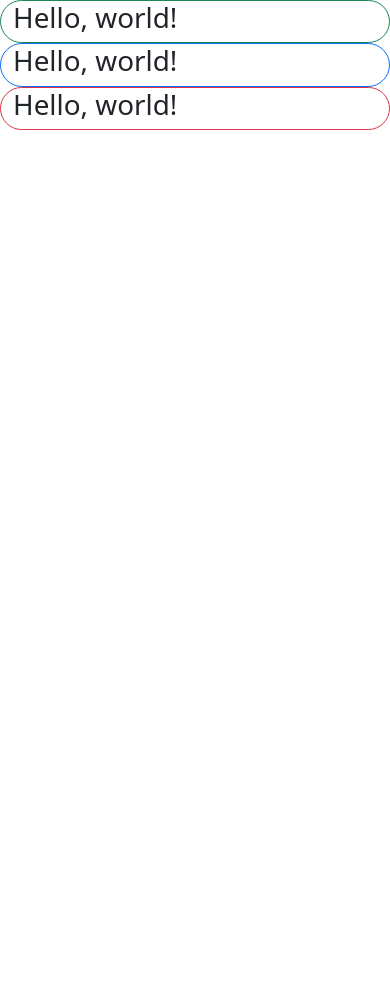
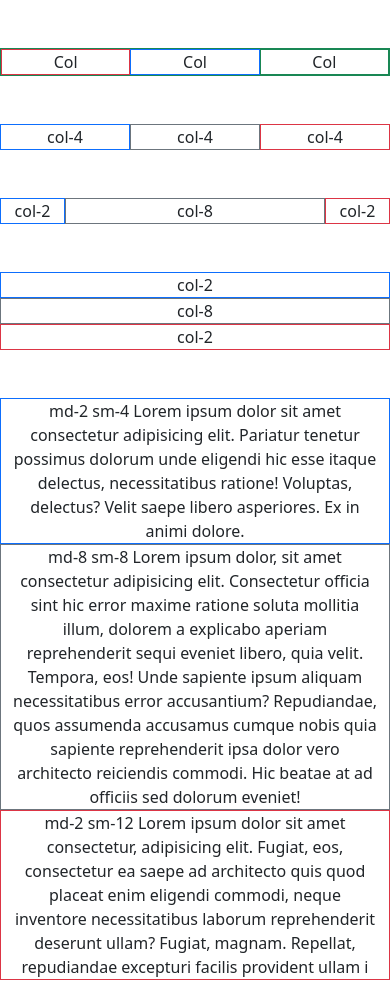
Before and after one commit to laloPadilla10/yasueltanos, a plain HTML site: page web7/CDN/index.html in a window 390 px wide. Before the commit the page ends 844 px from the top, so only its background shows below. Drawn offline with nearby package versions, Linux system fonts and the light colour scheme.

Commit message:
ci: grid and breakpoints tests

```diff
--- a/web7/CDN/index.html
+++ b/web7/CDN/index.html
@@ -7,16 +7,50 @@
     <link href="https://cdn.jsdelivr.net/npm/bootstrap@5.2.1/dist/css/bootstrap.min.css" rel="stylesheet" integrity="sha384-iYQeCzEYFbKjA/T2uDLTpkwGzCiq6soy8tYaI1GyVh/UjpbCx/TYkiZhlZB6+fzT" crossorigin="anonymous">
   </head>
   <body>
-    <div class="container border border-success border-1 rounded-pill">
-      <h1>Hello, world!</h1>
+    <!-- .row>.col*3...3 columnas identicas con col...................................................... -->
+    <div class="container border border-success border-1 text-center my-5">
+      <div class="row">
+        <div class="col border border-danger">Col </div>
+        <div class="col border border-primary">Col </div>
+        <div class="col border border-success">Col </div>
+        <!-- Cursor duplicado Ctrl +Alt y abajo.................................-->
+      </div>
     </div>
-    <div class="container-md border border-primary border-1 rounded-pill">
-      <h1>Hello, world!</h1>
+    <!-- 3 Columnas identicas usando col-4 -->
+    <div class="container text-center my-5">
+      <div class="row">
+        <div class="col col-4 border border-primary">col-4</div>
+        <div class="col col-4 border border-secondary">col-4</div>
+        <div class="col col-4 border border-danger">col-4</div>
+      </div>
     </div>
-    <div class="container-fluid border border-danger border-1 rounded-pill">
-      <h1>Hello, world!</h1>
+    <!-- Shift +Alt + A COMENTARIO RAPIDO -->
+    <!-- 2 columnas identicas y una diferente-->
+    <div class="container text-center my-5">
+      <div class="row">
+        <div class="col col-2 border border-primary">col-2</div>
+        <div class="col col-8 border border-secondary">col-8</div>
+        <div class="col col-2 border border-danger">col-2</div>
+      </div>
     </div>
-
+    <!-- 2 columnas identicas y una diferente-->
+    <div class="container text-center my-5">
+      <div class="row">
+        <div class="col-md-2 border border-primary">col-2</div>
+        <div class="col-md-8 border border-secondary">col-8</div>
+        <div class="col-md-2 border border-danger">col-2</div>
+      </div>
+    </div>
+    <!-- 2 columnas identicas y una diferente con 2 breakpoints-->
+    <div class="container text-center my-5">
+      <div class="row">
+        <div class="col-md-2 col-sm-4 border border-primary">md-2 sm-4 Lorem ipsum dolor sit amet consectetur adipisicing elit. Pariatur tenetur possimus dolorum unde eligendi hic esse itaque delectus, necessitatibus ratione! Voluptas, delectus? Velit saepe libero asperiores. Ex in animi dolore.</div>
+        <div class="col-md-8 col-sm-8 border border-secondary">md-8 sm-8 Lorem ipsum dolor, sit amet consectetur adipisicing elit. Consectetur officia sint hic error maxime ratione soluta mollitia illum, dolorem a explicabo aperiam reprehenderit sequi eveniet libero, quia velit. Tempora, eos!
+        Unde sapiente ipsum aliquam necessitatibus error accusantium? Repudiandae, quos assumenda accusamus cumque nobis quia sapiente reprehenderit ipsa dolor vero architecto reiciendis commodi. Hic beatae at ad officiis sed dolorum eveniet!</div>
+        <div class="col-md-2 col-sm-12 border border-danger">md-2 sm-12 Lorem ipsum dolor sit amet consectetur, adipisicing elit. Fugiat, eos, consectetur ea saepe ad architecto quis quod placeat enim eligendi commodi, neque inventore necessitatibus laborum reprehenderit deserunt ullam? Fugiat, magnam.
+        Repellat, repudiandae excepturi facilis provident ullam i</div>
+      </div>
+    </div>
     <script src="https://cdn.jsdelivr.net/npm/bootstrap@5.2.1/dist/js/bootstrap.bundle.min.js" integrity="sha384-u1OknCvxWvY5kfmNBILK2hRnQC3Pr17a+RTT6rIHI7NnikvbZlHgTPOOmMi466C8" crossorigin="anonymous"></script>
   </body>
 </html>
```
